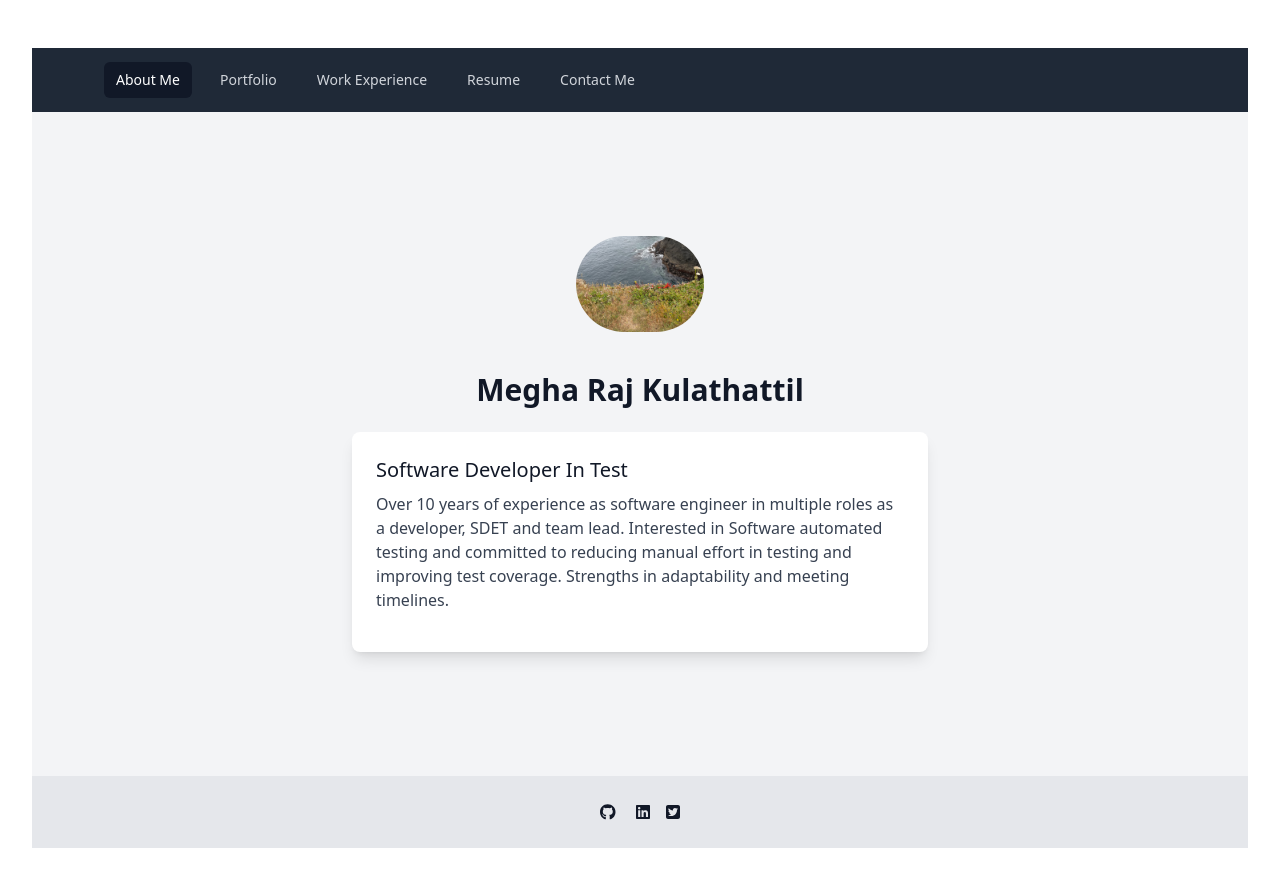
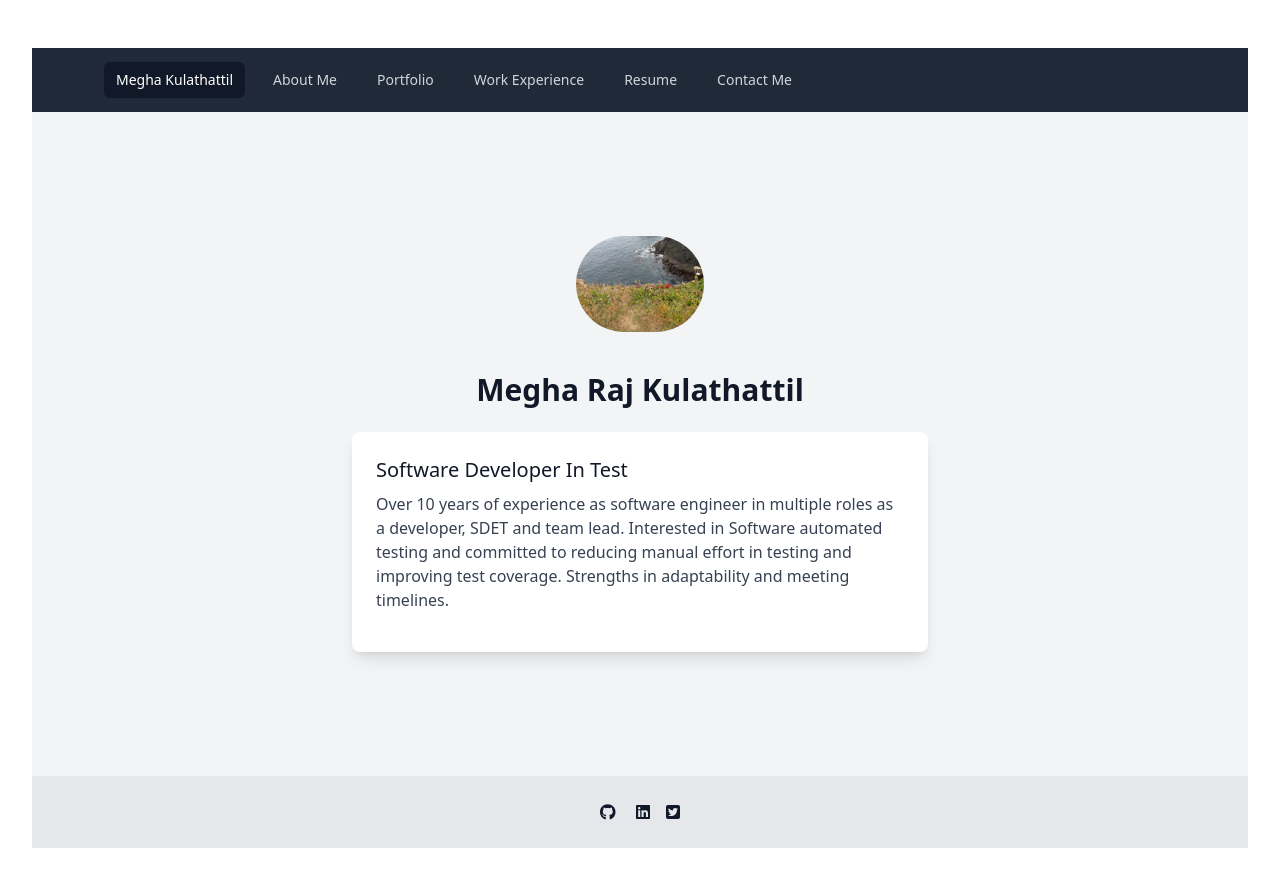
Before and after one commit to meghark/portfolio-react-tailwind-singlepage, a React (Create React App) app in the folder portfolio-react-singlepage/: page / in a window 1280 px wide. Shown: the top 886 px of the page. Built offline with nearby package versions, Linux system fonts and the light colour scheme.

Commit message:
Fix bug for navigation tabs focus state

```diff
--- a/portfolio-react-singlepage/src/components/Header/index.js
+++ b/portfolio-react-singlepage/src/components/Header/index.js
@@ -6,23 +6,24 @@ import { Link } from 'react-router-dom';
 function Header() {
     return (
       <header>
+
           <nav className="bg-gray-800">
           <div className="max-w-7xl mx-auto px-4 sm:px-6 lg:px-8">
             <div className="flex items-center justify-between h-16">
               <div className="flex items-center">
                 <div className="hidden md:block">
                   <div className="ml-10 flex items-baseline space-x-4">
+                    <p className="bg-gray-900 text-white px-3 py-2 rounded-md text-sm font-medium">Megha Kulathattil</p>
+                    <Link to="/" className="text-gray-300 hover:bg-gray-700 hover:text-white px-3 py-2 rounded-md text-sm font-medium active:bg-gray-700 focus:outline-none focus:ring focus:ring-gray-300 " aria-current="page">About Me</Link>
 
-                    <Link to="/" className="bg-gray-900 text-white px-3 py-2 rounded-md text-sm font-medium" aria-current="page">About Me</Link>
+                    <Link to="/portfolio"  className="text-gray-300 hover:bg-gray-700 hover:text-white px-3 py-2 rounded-md text-sm font-medium active:bg-gray-700 focus:outline-none focus:ring focus:ring-gray-300 ">Portfolio</Link>
 
-                    <Link to="/portfolio"  className="text-gray-300 hover:bg-gray-700 hover:text-white px-3 py-2 rounded-md text-sm font-medium">Portfolio</Link>
+                    <Link to="/work"  className="text-gray-300 hover:bg-gray-700 hover:text-white px-3 py-2 rounded-md text-sm font-medium active:bg-gray-700 focus:outline-none focus:ring focus:ring-gray-300 ">Work Experience</Link>
 
-                    <Link to="/work"  className="text-gray-300 hover:bg-gray-700 hover:text-white px-3 py-2 rounded-md text-sm font-medium">Work Experience</Link>
-
-                    <Link to="/resume"  className="text-gray-300 hover:bg-gray-700 hover:text-white px-3 py-2 rounded-md text-sm font-medium">Resume</Link>
+                    <Link to="/resume"  className="text-gray-300 hover:bg-gray-700 hover:text-white px-3 py-2 rounded-md text-sm font-medium active:bg-gray-700 focus:outline-none focus:ring focus:ring-gray-300 ">Resume</Link>
 
 
-                    <Link to="/contact"  className="text-gray-300 hover:bg-gray-700 hover:text-white px-3 py-2 rounded-md text-sm font-medium">Contact Me</Link>
+                    <Link to="/contact"  className="text-gray-300 hover:bg-gray-700 hover:text-white px-3 py-2 rounded-md text-sm font-medium active:bg-gray-700 focus:outline-none focus:ring focus:ring-gray-300 ">Contact Me</Link>
                   </div>
                 </div>
               </div>
```
